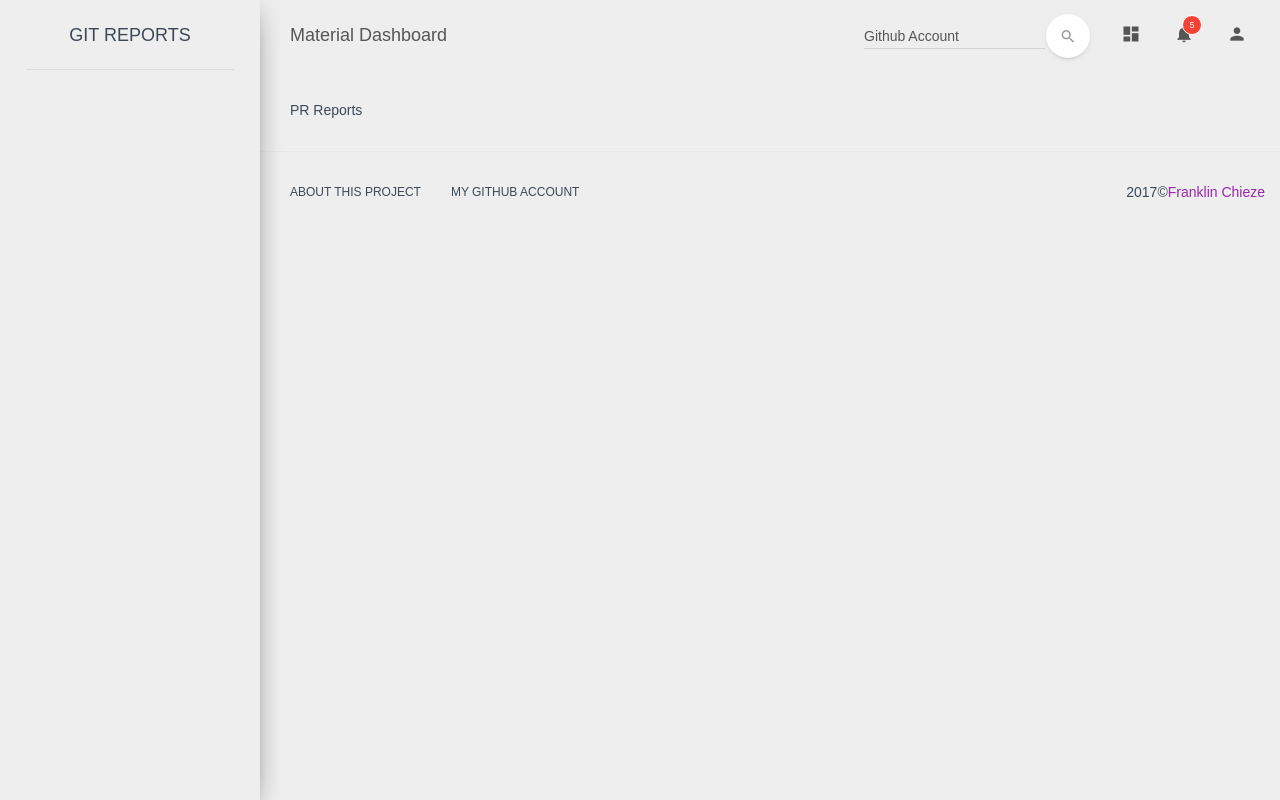
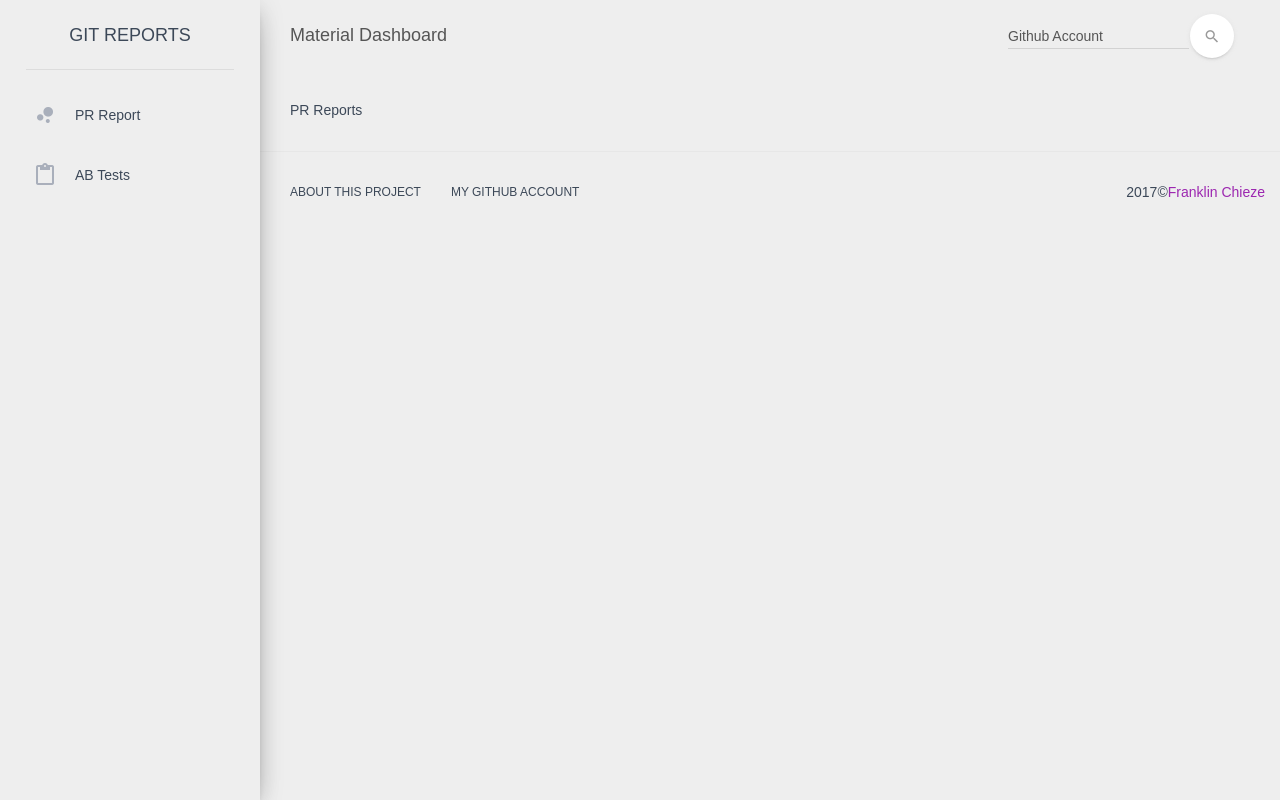
Before and after one commit to Chieze-Franklin/git-reports, a React (Create React App) app: page /pr in a window 1280 px wide. Built offline with nearby package versions, Linux system fonts and the light colour scheme.

Commit message:
Make Link work

```diff
--- a/package.json
+++ b/package.json
@@ -3,6 +3,7 @@
   "version": "0.1.0",
   "private": true,
   "dependencies": {
+    "lodash": "^4.17.4",
     "react": "^16.2.0",
     "react-dom": "^16.2.0",
     "react-redux": "^5.0.6",
--- a/public/index.html
+++ b/public/index.html
@@ -18,8 +18,8 @@
     <link href="%PUBLIC_URL%/assets/css/bootstrap.min.css" rel="stylesheet" />
     <!--  Material Dashboard CSS    -->
     <link href="%PUBLIC_URL%/assets/css/material-dashboard.css?v=1.2.0" rel="stylesheet" />
-    <!--  CSS for Demo Purpose, don't include it in your project     -->
-    <link href="%PUBLIC_URL%/assets/css/demo.css" rel="stylesheet" />
+    <!--  CSS for Demo Purpose, don't include it in your project
+    <link href="%PUBLIC_URL%/assets/css/demo.css" rel="stylesheet" /> -->
     <!--
       Notice the use of %PUBLIC_URL% in the tags above.
       It will be replaced with the URL of the `public` folder during the build.
--- a/src/js/actions/ActionTypes.js
+++ b/src/js/actions/ActionTypes.js
@@ -1,5 +1,6 @@
 export default {
     GITHUB_ACCOUNT_LOADED: 'GITHUB_ACCOUNT_LOADED',
     GITHUB_ACCOUNT_LOADING: 'GITHUB_ACCOUNT_LOADING',
-    GITHUB_ACCOUNT_LOADING_FAILED: 'GITHUB_ACCOUNT_LOADING_FAILED'
+    GITHUB_ACCOUNT_LOADING_FAILED: 'GITHUB_ACCOUNT_LOADING_FAILED',
+    GITHUB_REPO_SELECTED: 'GITHUB_REPO_SELECTED',
 }
--- /dev/null
+++ b/src/js/constants/GithubAccountTypes.js
@@ -0,0 +1,4 @@
+export default {
+    ORG: 'org',
+    USER: 'user'
+}
--- a/src/js/layouts/App.js
+++ b/src/js/layouts/App.js
@@ -1,4 +1,5 @@
 import {bindActionCreators} from 'redux';
+import {withRouter} from 'react-router-dom';
 import {connect} from 'react-redux';
 
 import * as ActionCreator from '../actions/ActionCreator';
@@ -14,6 +15,6 @@ function mapDispatchToProps(dispatch) {
     return bindActionCreators(ActionCreator, dispatch);
 }
 
-const App = connect(mapStateToProps, mapDispatchToProps)(Layout);
+const App = withRouter(connect(mapStateToProps, mapDispatchToProps)(Layout));
 
 export default App;
--- a/src/js/layouts/Content.js
+++ b/src/js/layouts/Content.js
@@ -9,8 +9,8 @@ class Content extends React.Component {
         return (
             <div className="content">
                 <Switch>
-                    <Route exact path="/" component={Home} />
-                    <Route path="/pr" component={PrReport} />
+                    <Route exact={true} path='/' render={(props) => (React.cloneElement(<Home />, {...props, ...this.props}))}/>
+                    <Route exact={true} path='/pr' render={(props) => (React.cloneElement(<PrReport />, {...props, ...this.props}))}/>
                 </Switch>
             </div>
         )
--- a/src/js/layouts/Footer.js
+++ b/src/js/layouts/Footer.js
@@ -8,7 +8,7 @@ class Footer extends React.Component {
                     <nav className="pull-left">
                         <ul>
                             <li>
-                                <a href="#">
+                                <a href="https://github.com/chieze-franklin/git-reports">
                                     About this Project
                                 </a>
                             </li>
--- a/src/js/layouts/Header.js
+++ b/src/js/layouts/Header.js
@@ -1,5 +1,8 @@
+import _ from 'lodash';
 import React from 'react';
 import request from 'request-promise-native';
+
+import GithubAccountTypes from '../constants/GithubAccountTypes';
 
 class Header extends React.Component {
     constructor(props){
@@ -9,17 +12,19 @@ class Header extends React.Component {
         };
 
         this.submitAccount = this.submitAccount.bind(this);
+        this.submitRepo = this.submitRepo.bind(this);
     }
 
     submitAccount(e) {
         e.preventDefault();
 
-        const value = this.refs.github_account.value;
+        const accountName = this.refs.github_account.value;
+        if (!accountName || _.trim(accountName) === "") return;
 
-        this.props.getGithubAccountLoadingAction(value);
+        this.props.githubAccountLoading(accountName);
 
         request({
-            url: `https://api.github.com/orgs/${value}/repos?type=all`,
+            url: `https://api.github.com/orgs/${accountName}/repos`,
             method: 'GET',
             headers: {
                 'Content-Type': 'application/json'
@@ -28,12 +33,12 @@ class Header extends React.Component {
         })
         .then((response) => {
             const repos = JSON.parse(response);
-            this.props.getGithubAccountLoadedAction({name: value, type: 'org', repos});
+            this.props.githubAccountLoaded({name: accountName, type: GithubAccountTypes.ORG, repo: null, repos});
         })
         .catch((err) => {
             //if you can't find an organization with that name, search for users with that name
             request({
-                url: `https://api.github.com/users/${value}/repos?type=all`,
+                url: `https://api.github.com/users/${accountName}/repos`,
                 method: 'GET',
                 headers: {
                     'Content-Type': 'application/json'
@@ -42,20 +47,31 @@ class Header extends React.Component {
             })
             .then((response) => {
                 const repos = JSON.parse(response);
-                this.props.getGithubAccountLoadedAction({name: value, type: 'user', repos});
+                this.props.githubAccountLoaded({name: accountName, type: GithubAccountTypes.USER, repo: null, repos});
             })
             .catch((err) => {
-                this.props.getGithubAccountLoadingFailedAction(err);
+                this.props.githubAccountLoadingFailed(err);
             })
         })
     }
 
+    submitRepo(e) {
+        e.preventDefault();
+
+        const sel = this.refs.github_repos;
+        const repoName = sel.options[sel.selectedIndex].value;
+
+        if (!repoName || _.trim(repoName) === "") return;
+
+        this.props.githubRepoSelected({...this.props.github, repo: repoName});
+    }
+
     render() {
-        console.log(this.props);
         let selectElement;
         if (this.props.github.repos) {
-            const repoOptions = this.props.github.repos.map((repo) => (<option key={repo.full_name}>{repo.full_name}</option>));
-            selectElement = (<select className="form-control">
+            const repoOptions = this.props.github.repos.map((repo) => (
+                <option key={repo.full_name} value={repo.full_name}>{repo.full_name}</option>));
+            selectElement = (<select className="form-control" onChange={this.submitRepo} ref="github_repos">
                     <option></option>
                     {repoOptions}
                 </select>);
@@ -74,44 +90,6 @@ class Header extends React.Component {
                         <a className="navbar-brand" href="#"> Material Dashboard </a>
                     </div>
                     <div className="collapse navbar-collapse">
-                        <ul className="nav navbar-nav navbar-right">
-                            <li>
-                                <a href="#pablo" className="dropdown-toggle" data-toggle="dropdown">
-                                    <i className="material-icons">dashboard</i>
-                                    <p className="hidden-lg hidden-md">Dashboard</p>
-                                </a>
-                            </li>
-                            <li className="dropdown">
-                                <a href="#" className="dropdown-toggle" data-toggle="dropdown">
-                                    <i className="material-icons">notifications</i>
-                                    <span className="notification">5</span>
-                                    <p className="hidden-lg hidden-md">Notifications</p>
-                                </a>
-                                <ul className="dropdown-menu">
-                                    <li>
-                                        <a href="#">Mike John responded to your email</a>
-                                    </li>
-                                    <li>
-                                        <a href="#">You have 5 new tasks</a>
-                                    </li>
-                                    <li>
-                                        <a href="#">You're now friend with Andrew</a>
-                                    </li>
-                                    <li>
-                                        <a href="#">Another Notification</a>
-                                    </li>
-                                    <li>
-                                        <a href="#">Another One</a>
-                                    </li>
-                                </ul>
-                            </li>
-                            <li>
-                                <a href="#pablo" className="dropdown-toggle" data-toggle="dropdown">
-                                    <i className="material-icons">person</i>
-                                    <p className="hidden-lg hidden-md">Profile</p>
-                                </a>
-                            </li>
-                        </ul>
                         <form className="navbar-form navbar-right" role="search">
                             <div className="form-group  is-empty">
                                 {selectElement}
--- a/src/js/layouts/Sidebar.js
+++ b/src/js/layouts/Sidebar.js
@@ -1,13 +1,24 @@
 import React from 'react';
+import {Link} from 'react-router-dom';
+
+const disabledLink = {
+    pointerEvents: 'none',
+    cursor: 'not-allowed'
+};
 
 class Sidebar extends React.Component {
     constructor(props) {
         super(props);
 
-        this.state = {
-            owner: null,
-            repo: null
-        };
+        this.makeActive = this.makeActive.bind(this);
+    }
+
+    makeActive(ref) {
+        const allRefs = ["pr", "ab"];
+        allRefs.forEach(r => {
+            this.refs[r].className = "";
+        });
+        this.refs[ref].className = "active";
     }
 
     render() {
@@ -28,53 +39,21 @@ class Sidebar extends React.Component {
                 </div>
 
                 <div className="sidebar-wrapper">
-                    {this.state.owner && this.state.repo ?
-                    (<ul className="nav">
-                    <li className="active">
-                        <a href="dashboard.html">
-                            <i className="material-icons">person</i>
-                            <p>Owner/Organization</p>
-                        </a>
-                    </li>
-                    <li>
-                        <a href="./user.html">
+                    <ul className="nav">
+                        <li ref="pr">
+                            <Link to="/pr" onClick={() => this.makeActive('pr')} style={this.props.github.repo? {}: disabledLink}>
                             <i className="material-icons">bubble_chart</i>
-                            <p>User Profile</p>
-                        </a>
-                    </li>
-                    <li>
-                        <a href="./table.html">
+                                <p>PR Report</p>
+                            </Link>
+                        </li>
+                        <li ref="ab">
+                            <Link to="/ab" onClick={() => this.makeActive('ab')} style={this.props.github.repo? {}: disabledLink}>
                             <i className="material-icons">content_paste</i>
-                            <p>Table List</p>
-                        </a>
-                    </li>
-                    <li>
-                        <a href="./typography.html">
-                            <i className="material-icons">library_books</i>
-                            <p>Typography</p>
-                        </a>
-                    </li>
-                    <li>
-                        <a href="./icons.html">
-                            <i className="material-icons">bubble_chart</i>
-                            <p>Icons</p>
-                        </a>
-                    </li>
-                    <li>
-                        <a href="./maps.html">
-                            <i className="material-icons">location_on</i>
-                            <p>Maps</p>
-                        </a>
-                    </li>
-                    <li>
-                        <a href="./notifications.html">
-                            <i className="material-icons text-gray">notifications</i>
-                            <p>Notifications</p>
-                        </a>
-                    </li>
-                    </ul>) :
-                    (<div></div>)}
-            </div>
+                                <p>AB Tests</p>
+                            </Link>
+                        </li>
+                    </ul>
+                </div>
             </div>
         )
     }
--- a/src/js/pages/PrReport.js
+++ b/src/js/pages/PrReport.js
@@ -3,7 +3,7 @@ import React from 'react';
 class Content extends React.Component {
     render() {
         return (
-            <div class="container-fluid">PR Reports
+            <div className="container-fluid">PR Reports
             </div>
         )
     }
--- a/src/js/reducers/GithubReducer.js
+++ b/src/js/reducers/GithubReducer.js
@@ -15,6 +15,10 @@ export default (state = {name:null, type: null, repo:null, repos:null}, action)
             newState = {...action.payload};
             break;
         }
+        case ActionTypes.GITHUB_REPO_SELECTED: {
+            newState = {...action.payload};
+            break;
+        }
         default:
             newState = state;
     }
```
Also changed, not shown: src/js/actions/ActionCreator.js (+10 -3 lines).
